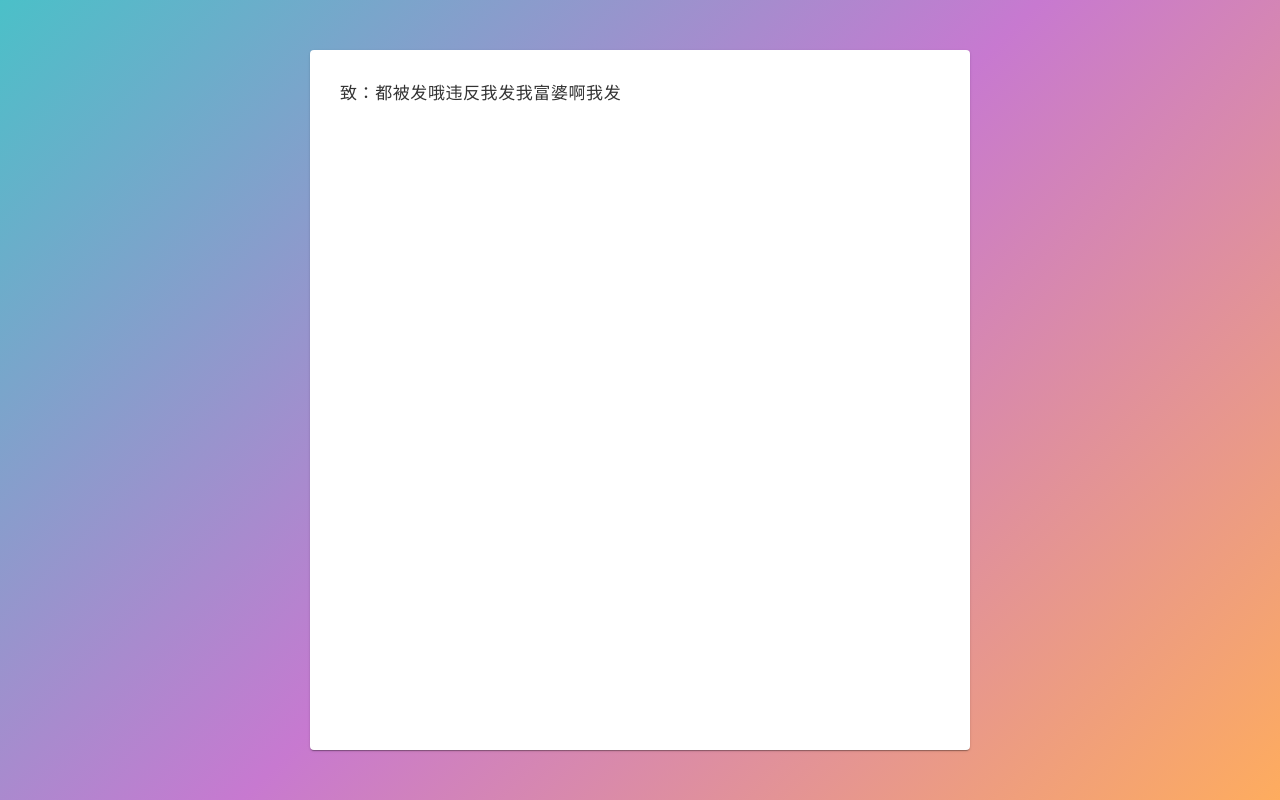
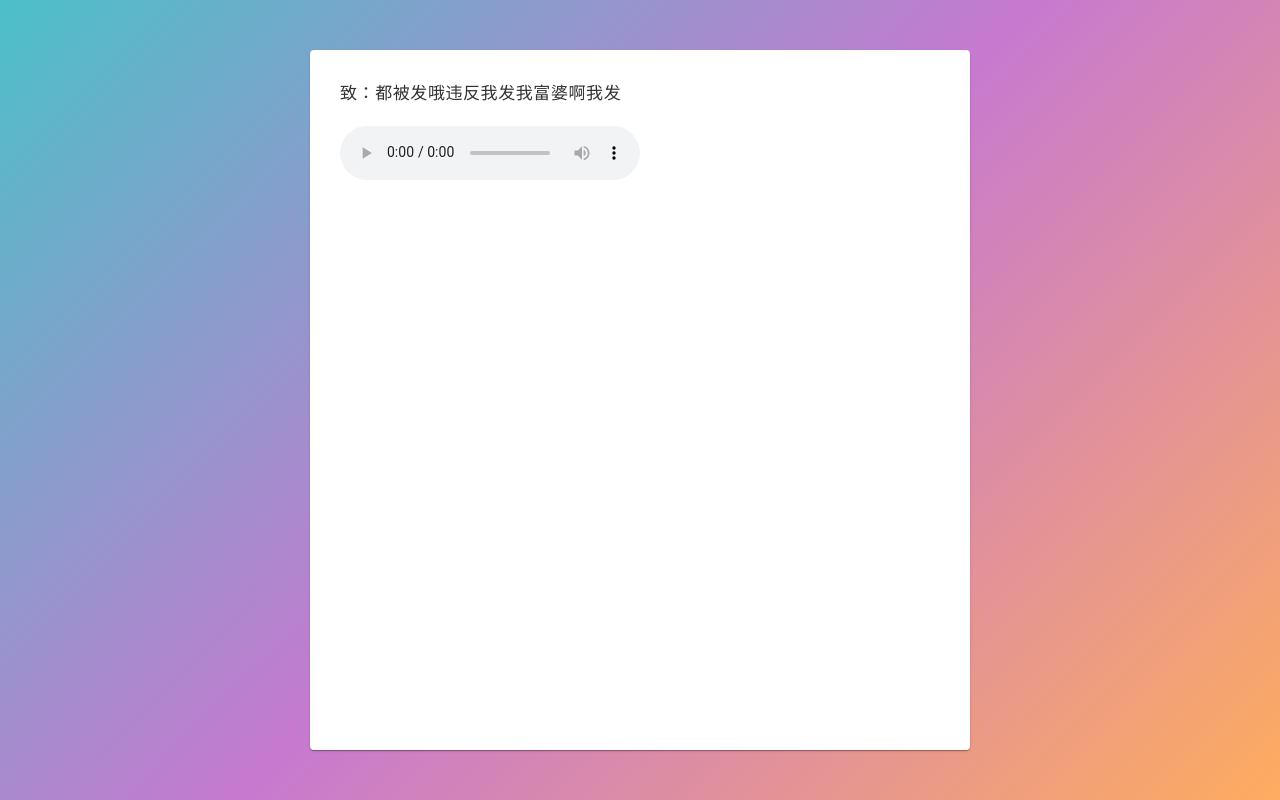
Before and after one commit to aichibi/nothing, a plain HTML site: page index.html in a window 1280 px wide. Drawn offline with Linux system fonts and the light colour scheme.

Commit message:
Update index.html

```diff
--- a/index.html
+++ b/index.html
@@ -58,7 +58,7 @@
     <div class="box">
       <div class="my-Font">致：都被发哦违反我发我富婆啊我发</div>
       <p></p>
-      <div class="audio">
+      <div class="audi">
         <audio
           src="birthday.mp3"
           id="aud"
```
